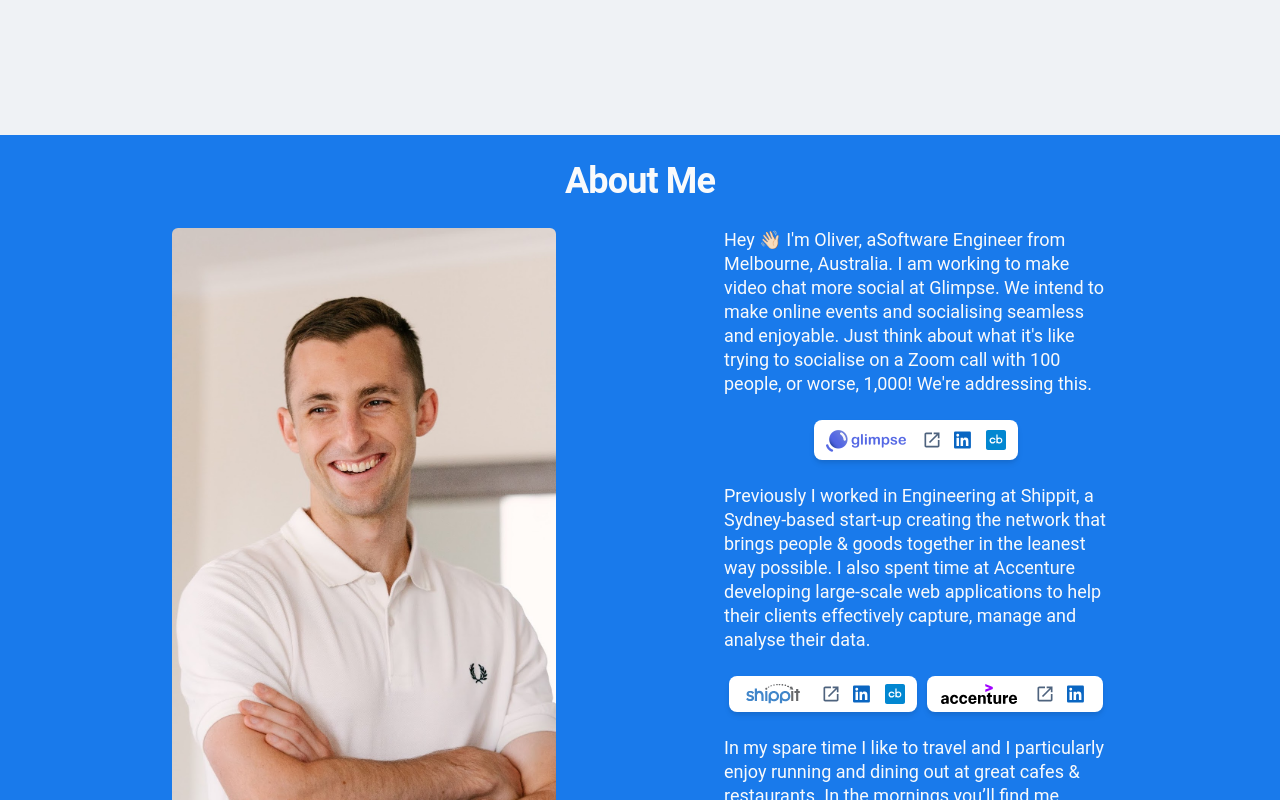
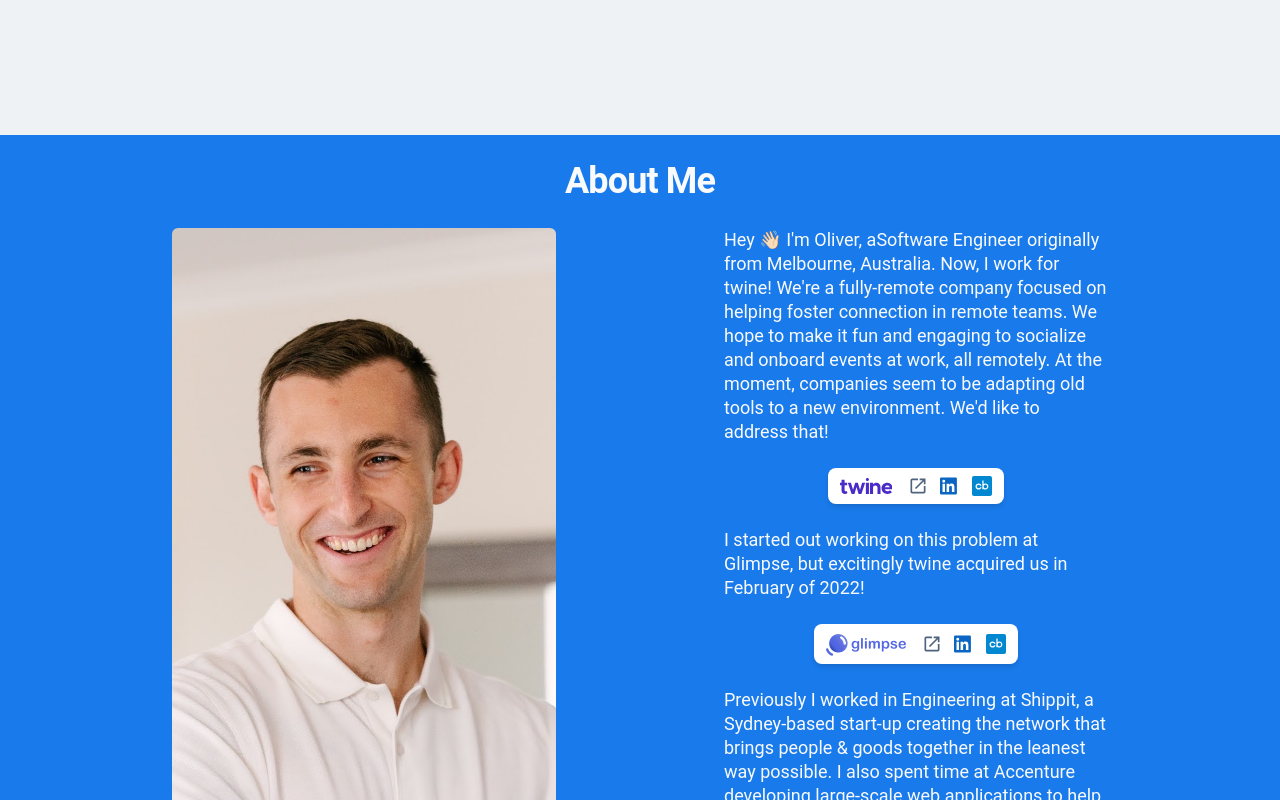
Before and after one commit to om154/omurray.dev, a React (Create React App) app: page / in a window 1280 px wide. Shown: the part 665-1465 px from the top of the page. Built offline with nearby package versions, Linux system fonts and the light colour scheme; no server answers.

Commit message:
add some new information regarding twine

```diff
--- a/src/components/AboutMe/index.tsx
+++ b/src/components/AboutMe/index.tsx
@@ -5,6 +5,7 @@ import ShippitPill from '../Pill/ShippitPill';
 import AccenturePill from '../Pill/AccenturePill';
 import AboutMeHero from '../Hero/AboutMe';
 import GlimpsePill from '../Pill/GlimpsePill';
+import TwinePill from '../Pill/TwinePill';
 
 export function calculateAge(birthday: string) {
   const splitDate = birthday.split('-');
@@ -31,14 +32,22 @@ const AboutMe = () => (
         <P>
           Hey 👋🏻 I&apos;m Oliver, a
           {process.env.REACT_APP_DATE_OF_BIRTH && ` ${calculateAge(process.env.REACT_APP_DATE_OF_BIRTH)} year old `}
-          Software Engineer from Melbourne, Australia.
-          I am working to make video chat more social at
+          Software Engineer originally from Melbourne, Australia. Now, I work for
+          {' '}
+          <a className="no-underline hover:underline" href="https://www.twine.us/" target="_blank" rel="noreferrer">twine</a>
+          ! We&apos;re a fully-remote company focused on helping foster connection in remote teams.
+          {' '}
+          We hope to make it fun and engaging to socialize and onboard events at work, all remotely.
+          At the moment, companies seem to be adapting old tools to a new environment.
+          {' '}
+          We&apos;d like to address that!
+          <div className="flex flex-col items-center my-3 space-x-2 md:my-6 lg:space-x-0 lg:flex-row lg:justify-around">
+            <TwinePill className="my-1 lg:m-0" />
+          </div>
+          I started out working on this problem at
           {' '}
           <a className="no-underline hover:underline" href="https://www.joinglimpse.com/" target="_blank" rel="noreferrer">Glimpse</a>
-          .
-          We intend to make online events and socialising seamless and enjoyable.
-          Just think about what it&apos;s like trying to socialise on a Zoom call with 100 people,
-          or worse, 1,000! We&apos;re addressing this.
+          , but excitingly twine acquired us in February of 2022!
         </P>
         <div className="flex flex-col items-center my-3 space-x-2 md:my-6 lg:space-x-0 lg:flex-row lg:justify-around">
           <GlimpsePill className="my-1 lg:m-0" />
--- /dev/null
+++ b/src/components/Pill/TwinePill/index.tsx
@@ -0,0 +1,31 @@
+import cn from 'classnames';
+import { ReactComponent as TwineLogo } from '../../../assets/twine.svg';
+import { ReactComponent as CrunchbaseLogo } from '../../../assets/crunchbase-logo.svg';
+import { ReactComponent as LinkedInLogo } from '../../../assets/linkedin-logo.svg';
+import { ReactComponent as ExternalLinkIcon } from '../../../assets/external-link-icon.svg';
+import Pill from '..';
+
+interface TwinePillProps {
+  className?: string
+}
+
+const TwinePill = ({ className }: TwinePillProps) => (
+  <Pill className={cn('bg-white', className)}>
+    <TwineLogo className="h-4 mr-2 fill-current" />
+    <a className="flex ml-2 mr-1 text-neutral-800" href="https://www.twine.us/" data-testid="glimpse-external-link" target="_blank" rel="noreferrer">
+      <ExternalLinkIcon className="w-5 h-5 fill-current" />
+    </a>
+    <a className="flex ml-2 mr-1 text-[#0a66c2]" href="https://www.linkedin.com/company/wearetwine" target="_blank" rel="noreferrer">
+      <LinkedInLogo className="w-5 h-5 fill-current" />
+    </a>
+    <a className="flex ml-2" href="https://www.crunchbase.com/organization/twine-121c" target="_blank" rel="noreferrer">
+      <CrunchbaseLogo className="w-5 h-5 fill-current" />
+    </a>
+  </Pill>
+);
+
+TwinePill.defaultProps = {
+  className: ''
+};
+
+export default TwinePill;
```
Also changed, not shown: src/assets/twine.svg (added), 1 other file (tests, documents, lock files or other folders).
